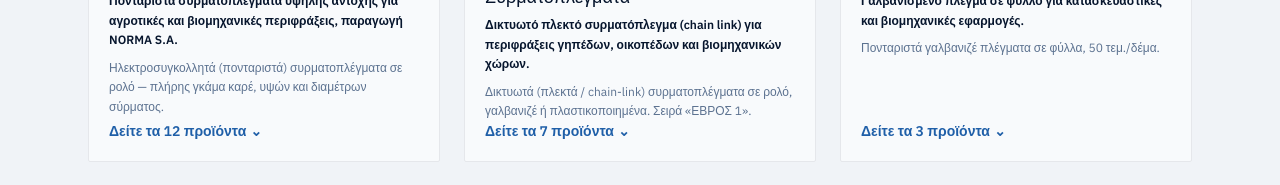
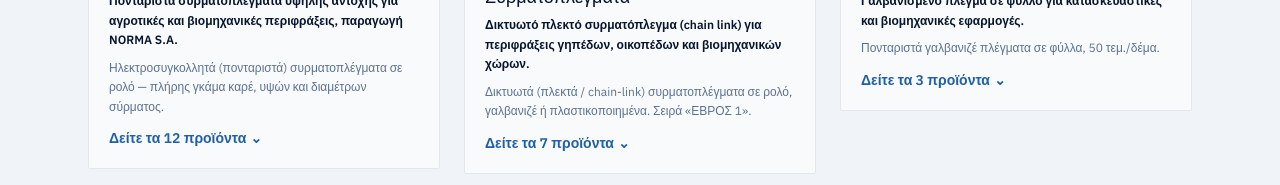
Before and after one commit to DimitraDern/norma-site, a React (Vite) app: page /products in a window 1280 px wide. Shown: the part 669-854 px from the top of the page. Built offline with nearby package versions, Linux system fonts and the light colour scheme; grey boxes are pictures that could not be loaded.

Commit message:
Fix category grid so expanding one product list doesn't push down sibling cards

```diff
--- a/src/pages/ProductCatalogue.jsx
+++ b/src/pages/ProductCatalogue.jsx
@@ -491,7 +491,7 @@ export default function ProductCatalogue() {
           </div>
         )}
 
-        <div className="max-w-6xl mx-auto px-6 grid sm:grid-cols-2 lg:grid-cols-3 gap-6">
+        <div className="max-w-6xl mx-auto px-6 grid sm:grid-cols-2 lg:grid-cols-3 gap-6 items-start">
           {filtered.map((cat) => {
             const isOpen = openCodes.has(cat.code);
             const anchorId = categoryAnchors[cat.code];
@@ -531,7 +531,7 @@ export default function ProductCatalogue() {
 
                   <button
                     onClick={() => toggleCode(cat.code)}
-                    className="text-accent text-sm font-semibold flex items-center gap-1 hover:underline self-start mt-auto"
+                    className="text-accent text-sm font-semibold flex items-center gap-1 hover:underline self-start mt-3"
                   >
                     {lang === "en" ? `View ${cat.variants.length} products` : `Δείτε τα ${cat.variants.length} προϊόντα`}
                     <span className={`transition-transform duration-300 ${isOpen ? "rotate-180" : ""}`}>⌄</span>
```
